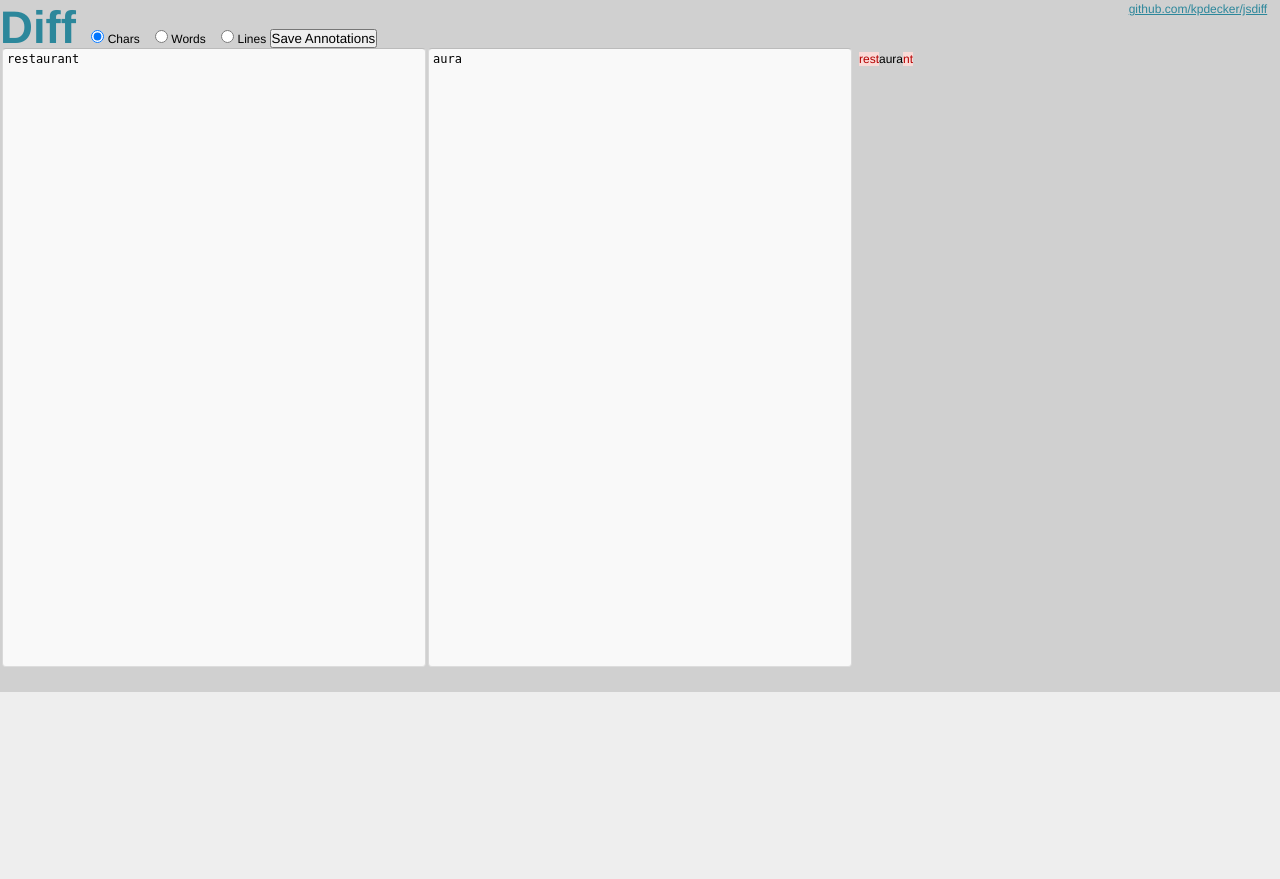
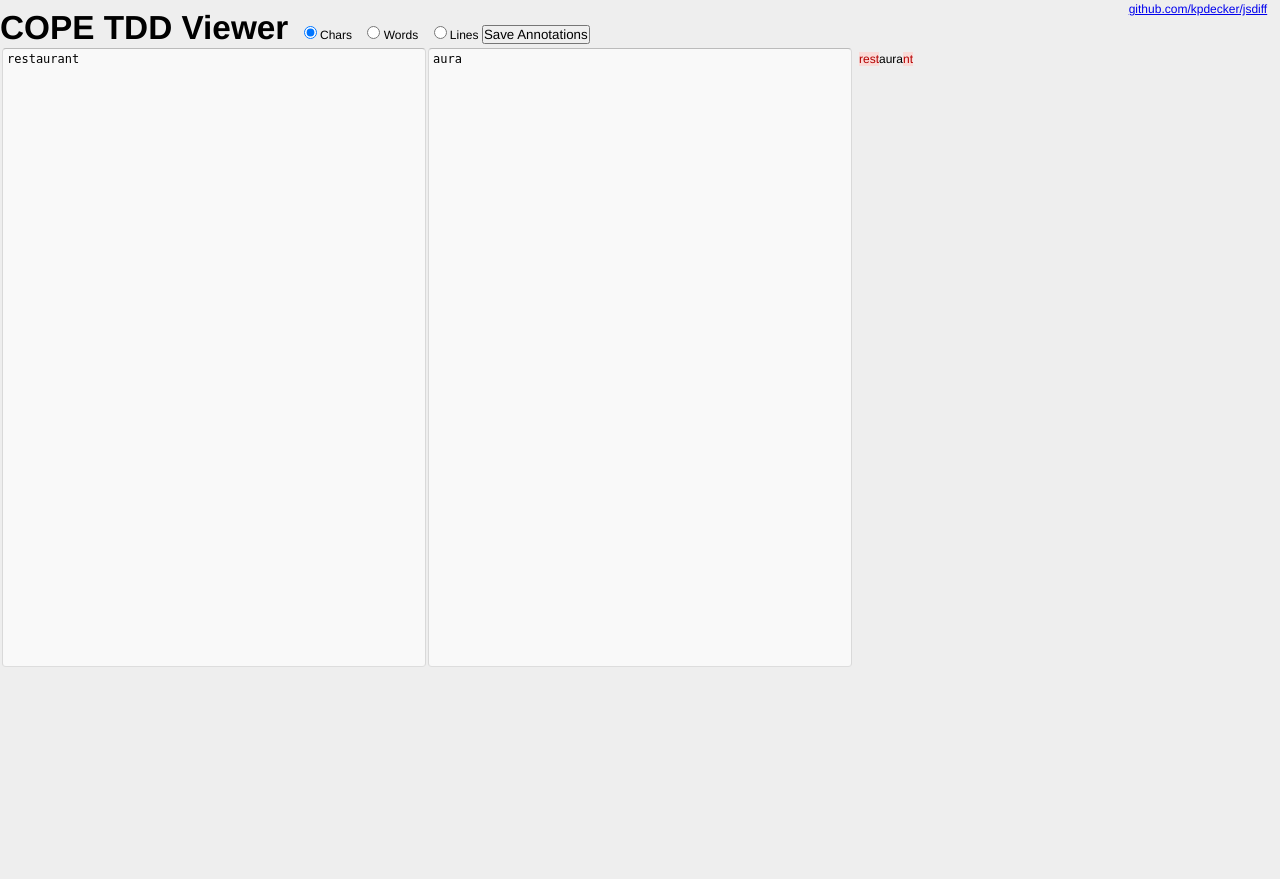
Before and after one commit to caiusb/JS_TDD_Data_Tool, a PHP site: page /JSDiff.html in a window 1280 px wide. After the commit the page ends 667 px from the top, so only its background shows below. Run offline with PHP 8.4, Linux system fonts and the light colour scheme; some libraries are stand-ins or nearby versions.

Commit message:
fixed bottom layout issue

```diff
--- a/JSDiff.html
+++ b/JSDiff.html
@@ -2,23 +2,23 @@
 <html>
 <head>
 	<meta charset="utf-8">
-	<title>Diff</title>
+	<title>COPE TDD Viewer</title>
 	<link rel="stylesheet" href="style.css"/>
 	<script src="jquery-2.1.0.js"></script>
 
 
 	<script src="src/jquery.ui.position.js" type="text/javascript"></script>
 	<script src="src/jquery.contextMenu.js" type="text/javascript"></script>
-	<script src="screen.js" type="text/javascript"></script>
+
 	<script src="//code.jquery.com/ui/1.10.4/jquery-ui.js"></script>
 	<link href="src/jquery.contextMenu.css" rel="stylesheet" type="text/css" />
-	<link href="screen.css" rel="stylesheet" type="text/css" />
+
 
 </head>
 <body>
 
 	<div id="settings">
-		<h1>Diff</h1>
+		<h1>COPE TDD Viewer</h1>
 		<label><input type="radio" name="diff_type" value="diffChars" checked> Chars</label>
 		<label><input type="radio" name="diff_type" value="diffWords"> Words</label>
 		<label><input type="radio" name="diff_type" value="diffLines"> Lines</label>
--- a/style.css
+++ b/style.css
@@ -31,8 +31,9 @@ td {
 	white-space: pre-wrap;
 }
 h1 {
-	display: inline;
-	font-size: 100%;
+display: inline;
+font-size: 25pt;
+
 }
 del {
 	text-decoration: none;
@@ -92,7 +93,6 @@ ins {
 	width:100%;
 	height:190px;
 	overflow-x: scroll;
-	padding-top: 20px;
 
 }
 .eventDiv{
@@ -120,12 +120,13 @@ ins {
 	width:100%;
 	height:20px;
 	margin-top:0px;
+	margin-bottom: 2px;
 }
 
 #allEvents{
 	width: 10600px;
 	overflow-x: scroll;
-	margin-top: 7px;
+
 }
 
 .placeHolder{
```
